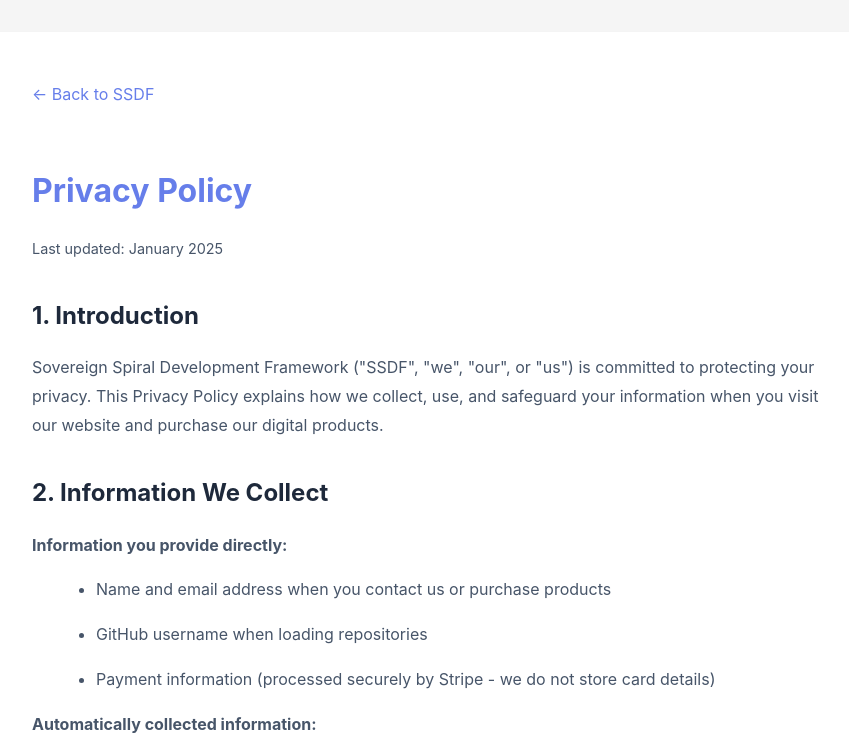
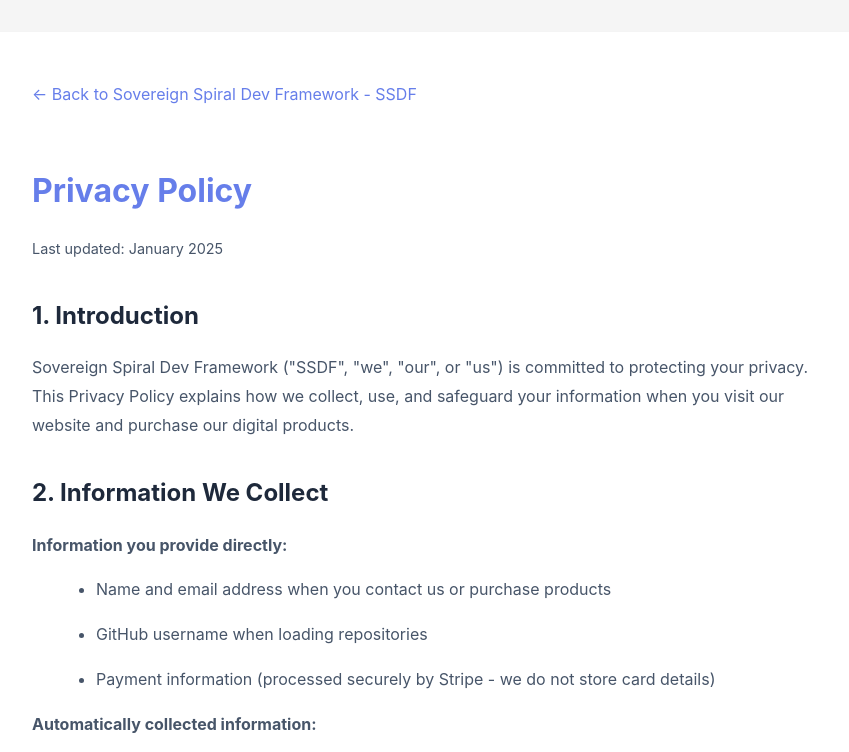
Before and after one commit to CreoDAMO/Sovereign-Spiral-Development-Framework-SSDF-, a website: page frontend/privacy.html in a window 1280 px wide. Shown: the top 752 px of the page, without its empty margins (208-1057 px from the left). Drawn offline with Linux system fonts and the light colour scheme.

Commit message:
Update privacy.html

```diff
--- a/frontend/privacy.html
+++ b/frontend/privacy.html
@@ -3,7 +3,7 @@
 <head>
     <meta charset="UTF-8">
     <meta name="viewport" content="width=device-width, initial-scale=1.0">
-    <title>Privacy Policy - Sovereign Spiral Development Framework</title>
+    <title>Privacy Policy - Sovereign Spiral Dev Framework SSDF</title>
     <style>
         :root {
             --primary: #667eea;
@@ -65,13 +65,13 @@
 </head>
 <body>
     <div class="container">
-        <a href="https://ssdf.site" class="back-link">← Back to SSDF</a>
+        <a href="https://ssdf.site" class="back-link">← Back to Sovereign Spiral Dev Framework - SSDF</a>
 
         <h1>Privacy Policy</h1>
         <p class="updated">Last updated: January 2025</p>
 
         <h2>1. Introduction</h2>
-        <p>Sovereign Spiral Development Framework ("SSDF", "we", "our", or "us") is committed to protecting your privacy. This Privacy Policy explains how we collect, use, and safeguard your information when you visit our website and purchase our digital products.</p>
+        <p>Sovereign Spiral Dev Framework ("SSDF", "we", "our", or "us") is committed to protecting your privacy. This Privacy Policy explains how we collect, use, and safeguard your information when you visit our website and purchase our digital products.</p>
 
         <h2>2. Information We Collect</h2>
         <p><strong>Information you provide directly:</strong></p>
```
